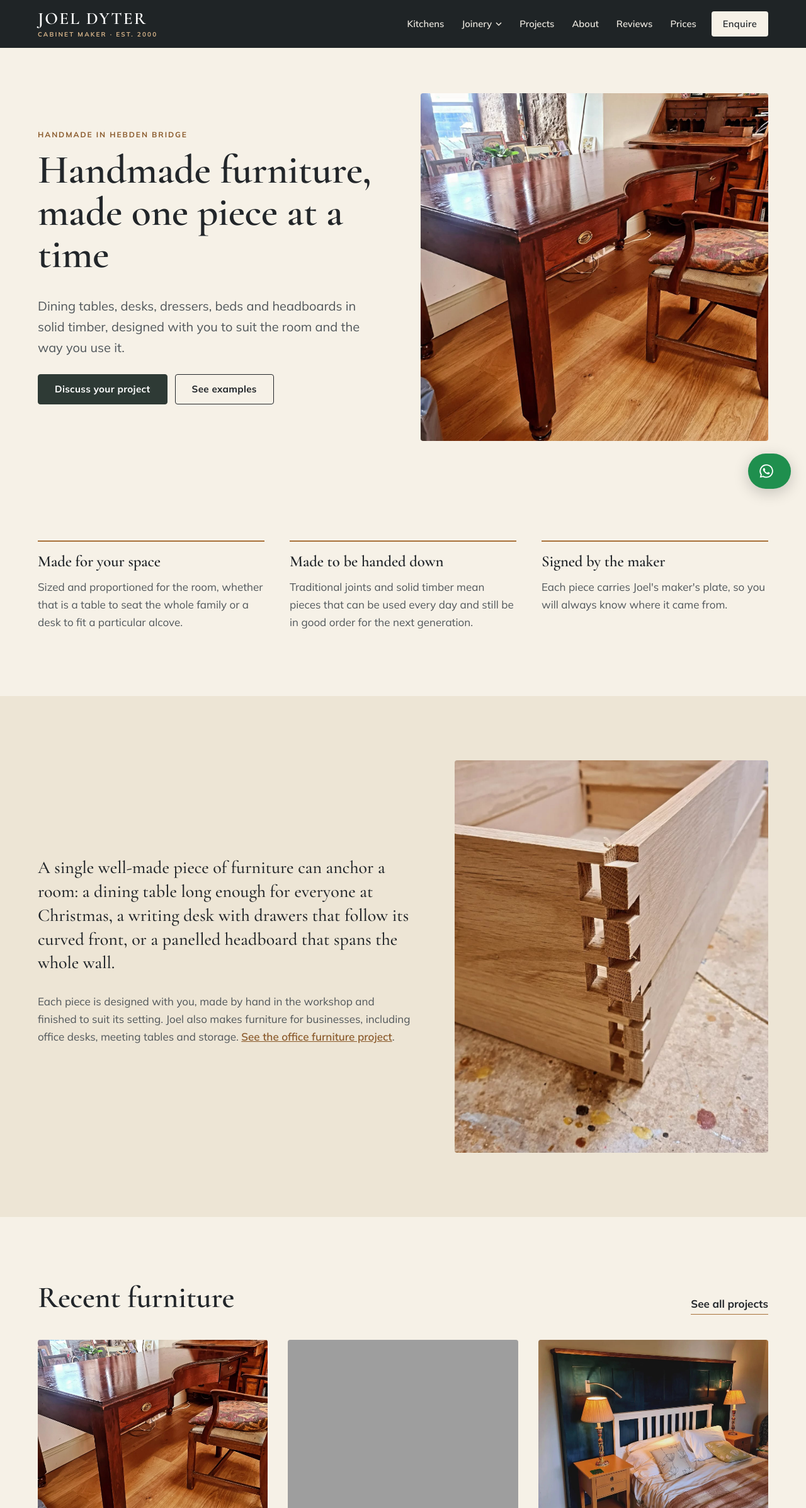
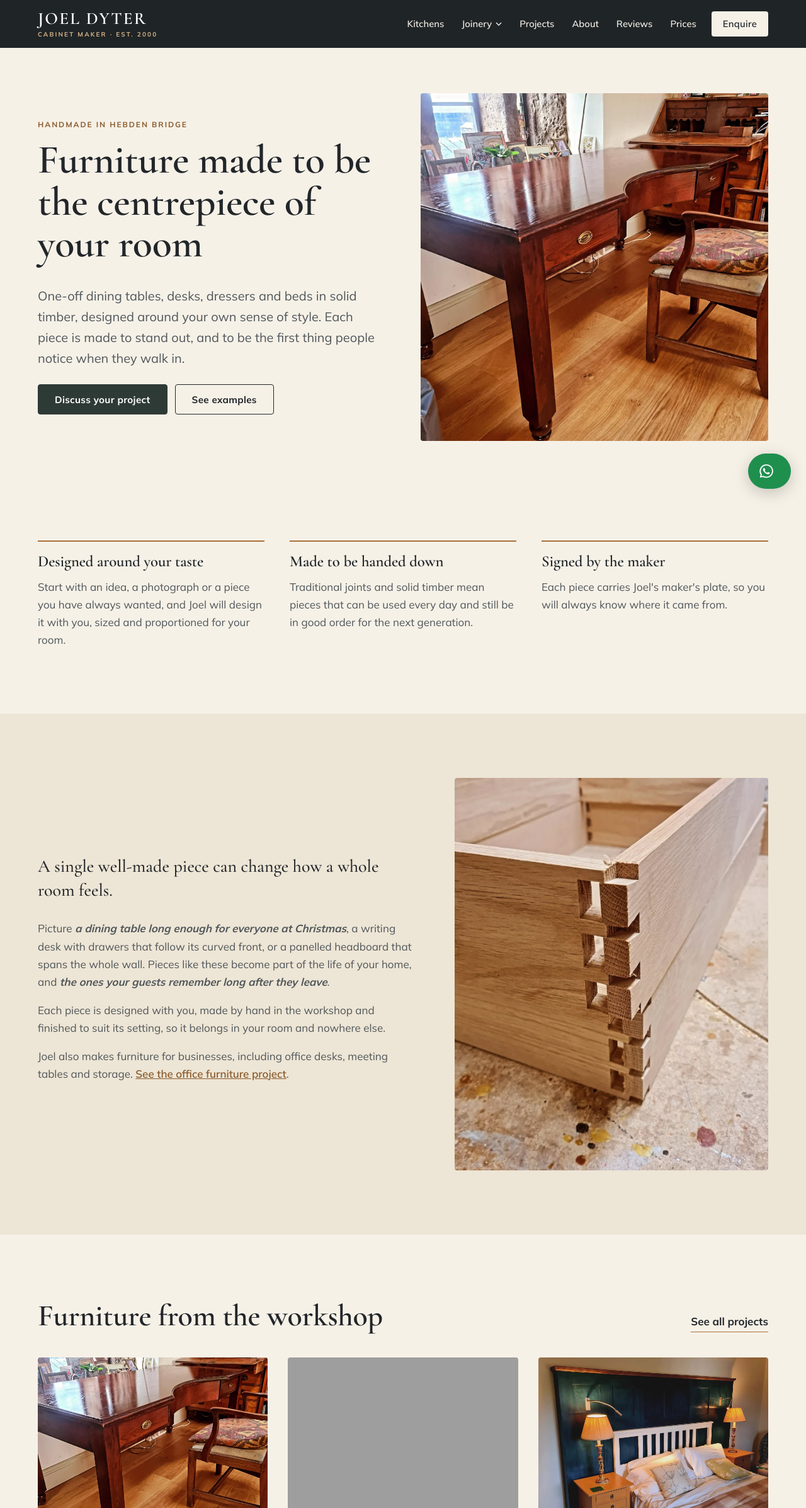
Before and after one commit to halfJobRob/joel-dyter, an Eleventy site: page src/services/furniture.md in a window 1280 px wide. Shown: the top 2394 px of the page at 63% size. Built offline with nearby package versions, Linux system fonts and the light colour scheme; Eleventy itself is replaced by a stand-in of ours; files that its build step writes are made by us from their sources; grey boxes are pictures that could not be loaded; files whose address does not match are found by name.

Commit message:
Furniture page copy and img readable naming conventions

```diff
--- a/eleventy.config.js
+++ b/eleventy.config.js
@@ -11,11 +11,23 @@ function sourcePath(src) {
   return path.join("src", src.replace(/^\/+/, ""));
 }
 
+// Published image names stay human readable, e.g.
+//   src/images/projects/charcoal-shaker-kitchen/03.jpg → /img/charcoal-shaker-kitchen-03-6LJlLL-800.webp
+// The short code changes whenever the photo itself changes, so a replaced
+// image is never served from a visitor's browser cache.
+function readableName(id, src, width, format) {
+  const rel = path.relative("src", src).replace(/\.[^.]+$/, "");
+  const parts = rel.split(path.sep).filter((p) => !["images", "projects", "site"].includes(p));
+  const name = parts.join("-").toLowerCase().replace(/[^a-z0-9]+/g, "-").replace(/^-+|-+$/g, "");
+  return `${name || "image"}-${id.slice(0, 6)}-${width}.${format}`;
+}
+
 const imageOptions = {
   widths: [480, 800, 1200, 1800],
   formats: ["webp", "jpeg"],
   outputDir: "_site/img/",
   urlPath: "/img/",
+  filenameFormat: readableName,
   sharpJpegOptions: { quality: 80, progressive: true },
   sharpWebpOptions: { quality: 78 },
 };
--- a/src/services/furniture.md
+++ b/src/services/furniture.md
@@ -3,21 +3,25 @@ title: Bespoke Furniture
 metaTitle: "Bespoke Handmade Furniture: Tables, Desks & Beds | Joel Dyter, Hebden Bridge"
 description: "Handmade dining tables, desks, beds, dressers and commercial furniture, made one at a time in solid timber by Joel Dyter in Hebden Bridge."
 category: Furniture
-heading: Handmade furniture, made one piece at a time
-intro: "Dining tables, desks, dressers, beds and headboards in solid timber, designed with you to suit the room and the way you use it."
+heading: Furniture made to be the centrepiece of your room
+intro: "One-off dining tables, desks, dressers and beds in solid timber, designed around your own sense of style. Each piece is made to stand out, and to be the first thing people notice when they walk in."
 heroImage: /images/projects/bespoke-oak-desk/08.jpg
 heroAlt: Curved-front writing desk in a study
 sideImage: /images/projects/bespoke-oak-desk/03.jpg
 sideAlt: Hand-cut dovetails on a drawer box
-workTitle: Recent furniture
+workTitle: Furniture from the workshop
 highlights:
-  - title: Made for your space
-    text: Sized and proportioned for the room, whether that is a table to seat the whole family or a desk to fit a particular alcove.
+  - title: Designed around your taste
+    text: Start with an idea, a photograph or a piece you have always wanted, and Joel will design it with you, sized and proportioned for your room.
   - title: Made to be handed down
     text: Traditional joints and solid timber mean pieces that can be used every day and still be in good order for the next generation.
   - title: Signed by the maker
     text: Each piece carries Joel's maker's plate, so you will always know where it came from.
 ---
-A single well-made piece of furniture can anchor a room: a dining table long enough for everyone at Christmas, a writing desk with drawers that follow its curved front, or a panelled headboard that spans the whole wall.
+A single well-made piece can change how a whole room feels.
 
-Each piece is designed with you, made by hand in the workshop and finished to suit its setting. Joel also makes furniture for businesses, including office desks, meeting tables and storage. [See the office furniture project](/projects/office-furniture/).
+Picture ***a dining table long enough for everyone at Christmas***, a writing desk with drawers that follow its curved front, or a panelled headboard that spans the whole wall. Pieces like these become part of the life of your home, and ***the ones your guests remember long after they leave***.
+
+Each piece is designed with you, made by hand in the workshop and finished to suit its setting, so it belongs in your room and nowhere else.
+
+Joel also makes furniture for businesses, including office desks, meeting tables and storage. [See the office furniture project](/projects/office-furniture/).
```
